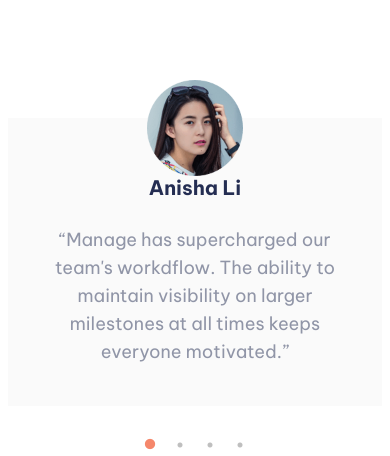
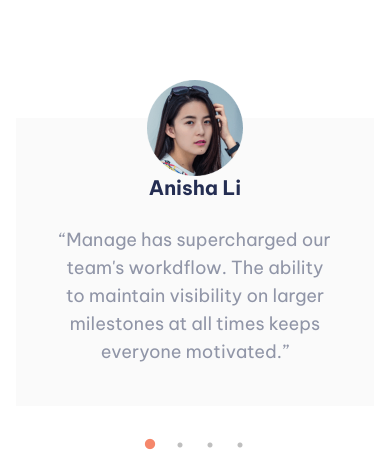
Before and after one commit to chrisgibbo/Manage-Landing-Page, a React (Create React App) app in the folder manage-landing-page/: page / in a window 390 px wide. Shown: the part 2322-2778 px from the top of the page. Built offline with nearby package versions, Linux system fonts and the light colour scheme.

Commit message:
add margin on mobile size

```diff
--- a/manage-landing-page/src/components/testimonials.js
+++ b/manage-landing-page/src/components/testimonials.js
@@ -3,7 +3,7 @@ import "../App.css";
 
 function testimonials(props) {
   return (
-    <div className="flex flex-col items-center mx-2 mt-10 mb-6 greyBackground relative h-44 hover:cursor-move max-md:h-72">
+    <div className="flex flex-col items-center mx-2 mt-10 mb-6 greyBackground relative h-44 hover:cursor-move max-md:h-72 max-md:mx-4">
       <div className="flex flex-col items-center h-24 ">
         <img
           src={props.image}
```
